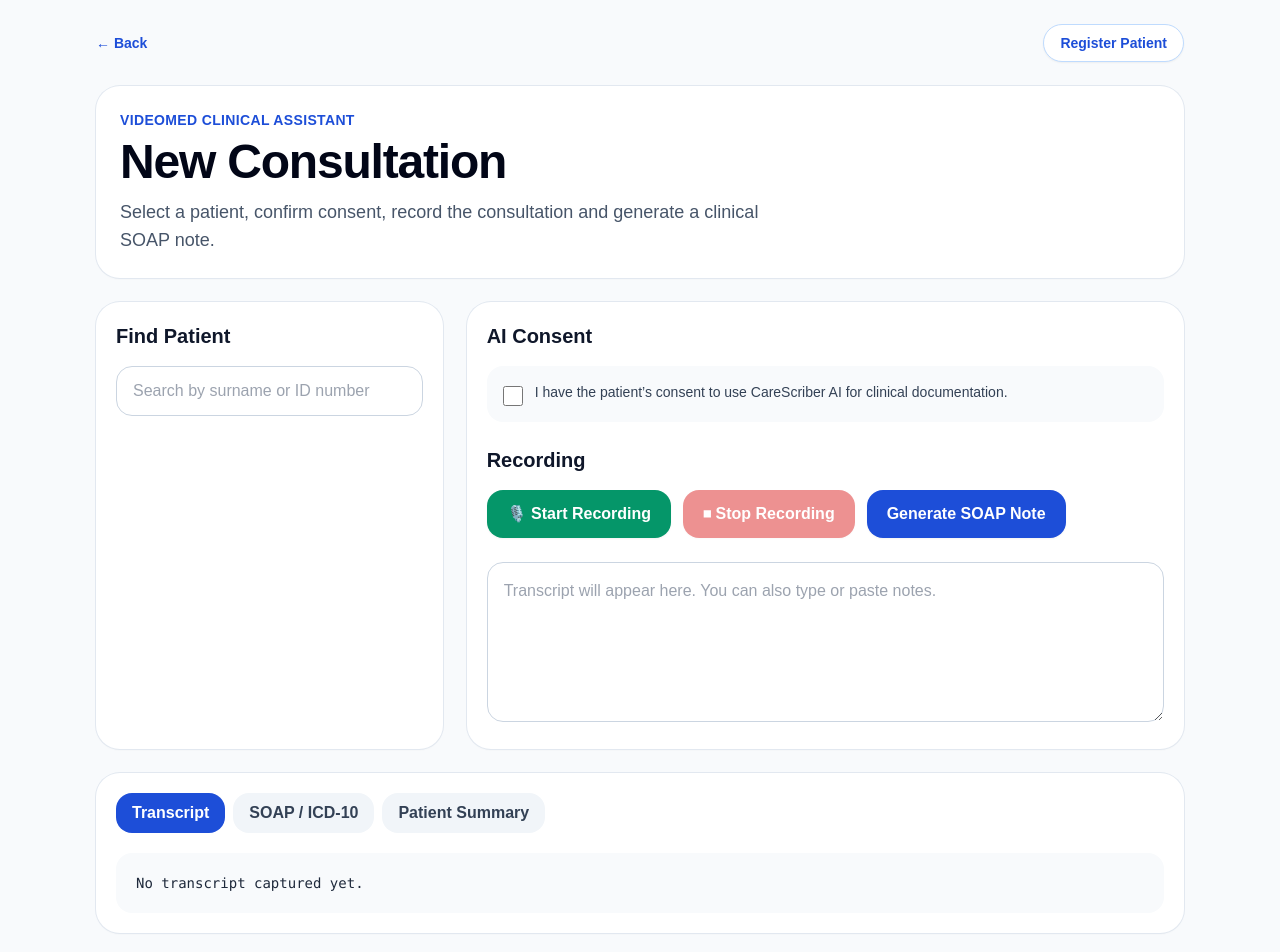
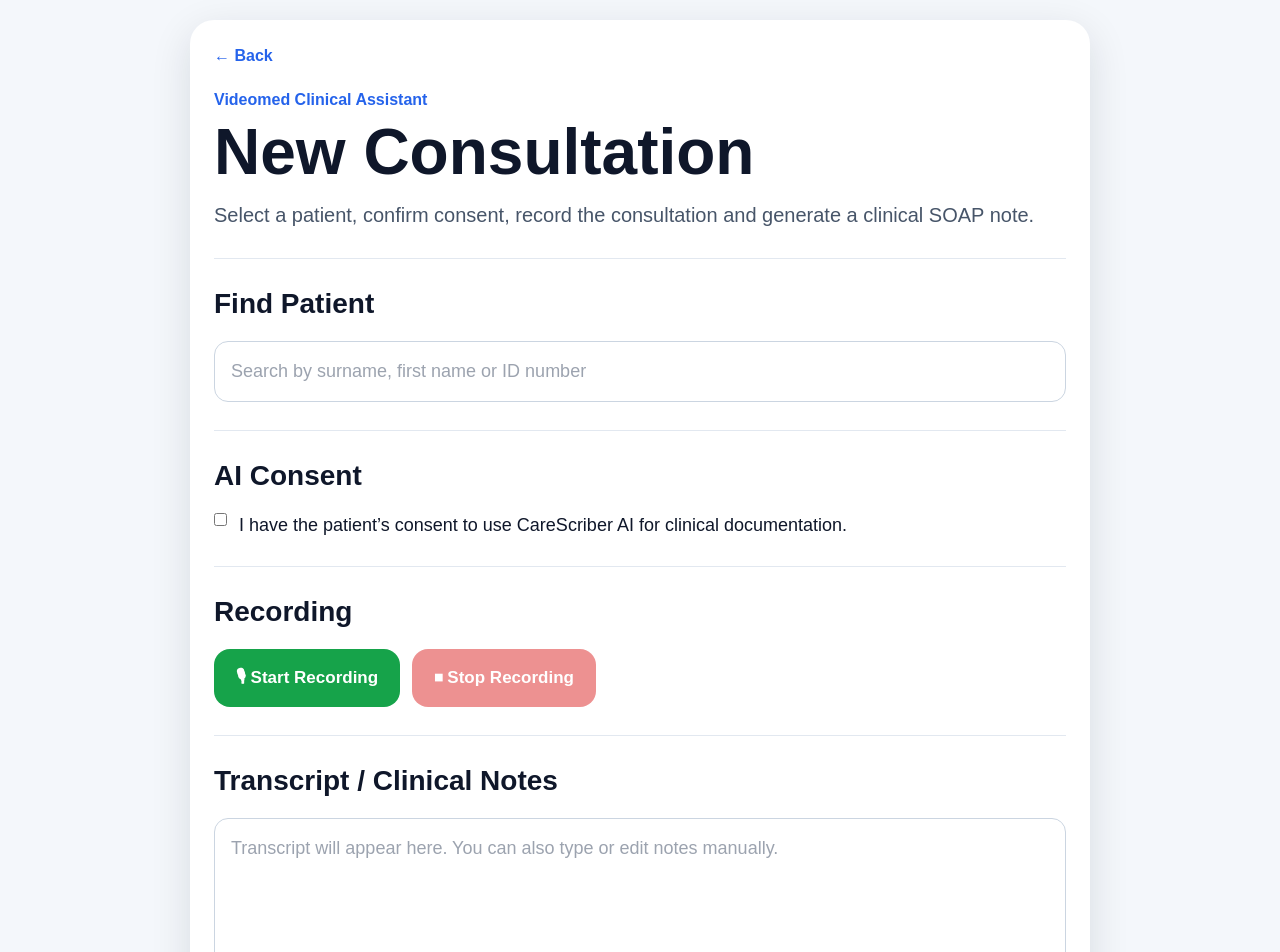
Before and after one commit to Siraajadams/Carescriber-, a Next.js app: page /consultation in a window 1280 px wide. Shown: the top 952 px of the page. Built offline with nearby package versions, Linux system fonts and the light colour scheme.

Commit message:
Update page.tsx

```diff
--- a/app/consultation/page.tsx
+++ b/app/consultation/page.tsx
@@ -1,7 +1,7 @@
 "use client";
 
+import { useEffect, useRef, useState } from "react";
 import Link from "next/link";
-import { useMemo, useRef, useState } from "react";
 
 type Patient = {
   firstName: string;
@@ -11,51 +11,37 @@ type Patient = {
   dob: string;
   gender: string;
   mobile: string;
+  email: string;
   medicalAid: string;
   allergies: string;
   currentMedicines: string;
 };
 
-const demoPatients: Patient[] = [
-  {
-    firstName: "Siraaj",
-    surname: "Adams",
-    idNumber: "8990",
-    age: "49",
-    dob: "1974-06-16",
-    gender: "Female",
-    mobile: "0827427073",
-    medicalAid: "Not captured",
-    allergies: "No known allergies",
-    currentMedicines: "Not captured",
-  },
-];
-
-export default function ConsultationPage() {
-  const recognitionRef = useRef<any>(null);
-
+export default function NewConsultationPage() {
+  const [patients, setPatients] = useState<Patient[]>([]);
   const [search, setSearch] = useState("");
   const [selectedPatient, setSelectedPatient] = useState<Patient | null>(null);
   const [consent, setConsent] = useState(false);
   const [recording, setRecording] = useState(false);
   const [transcript, setTranscript] = useState("");
-  const [clinicalNote, setClinicalNote] = useState("");
-  const [activeTab, setActiveTab] = useState<"transcript" | "soap" | "summary">(
-    "transcript"
-  );
+  const [note, setNote] = useState("");
   const [message, setMessage] = useState("");
 
-  const filteredPatients = useMemo(() => {
-    const q = search.toLowerCase().trim();
-    if (!q) return [];
+  const recognitionRef = useRef<any>(null);
 
-    return demoPatients.filter(
-      (p) =>
-        p.firstName.toLowerCase().includes(q) ||
+  useEffect(() => {
+    const saved = localStorage.getItem("carescriber_patients");
+    if (saved) setPatients(JSON.parse(saved));
+  }, []);
+
+  const filteredPatients = patients.filter((p) => {
+    const q = search.toLowerCase();
+    return (
       p.surname.toLowerCase().includes(q) ||
-        p.idNumber.toLowerCase().includes(q)
+      p.idNumber.toLowerCase().includes(q) ||
+      p.firstName.toLowerCase().includes(q)
     );
-  }, [search]);
+  });
 
   function startRecording() {
     setMessage("");
@@ -66,42 +52,35 @@ export default function ConsultationPage() {
 
     if (!SpeechRecognition) {
       setMessage(
-        "Microphone transcription is not supported on this browser. Please use Chrome, Edge, or Safari with microphone permission enabled."
+        "Microphone transcription is not supported on this browser. Please use Chrome or Safari with microphone permission enabled."
       );
-      return;
-    }
-
-    if (!consent) {
-      setMessage("Please confirm AI consent before recording.");
       return;
     }
 
     const recognition = new SpeechRecognition();
     recognition.continuous = true;
-    recognition.interimResults = true;
+    recognition.interimResults = false;
     recognition.lang = "en-ZA";
 
+    recognition.onresult = (event: any) => {
       let finalText = "";
 
-    recognition.onresult = (event: any) => {
-      let interimText = "";
-
       for (let i = event.resultIndex; i < event.results.length; i++) {
-        const text = event.results[i][0].transcript;
-
         if (event.results[i].isFinal) {
-          finalText += text + " ";
-        } else {
-          interimText += text;
+          finalText += event.results[i][0].transcript + " ";
         }
       }
 
-      setTranscript((finalText + interimText).trim());
+      if (finalText.trim()) {
+        setTranscript((prev) =>
+          `${prev} ${finalText}`.replace(/\s+/g, " ").trim()
+        );
+      }
     };
 
     recognition.onerror = () => {
       setMessage(
-        "Microphone permission denied or unavailable. Please allow microphone access in browser settings."
+        "Microphone permission denied or recording stopped by the browser."
       );
       setRecording(false);
     };
@@ -110,32 +89,23 @@ export default function ConsultationPage() {
       setRecording(false);
     };
 
+    recognitionRef.current = recognition;
     recognition.start();
-    recognitionRef.current = recognition;
     setRecording(true);
   }
 
   function stopRecording() {
-    if (recognitionRef.current) {
-      recognitionRef.current.stop();
-      recognitionRef.current = null;
-    }
-
+    recognitionRef.current?.stop();
     setRecording(false);
   }
 
-  function generateClinicalNote() {
+  function generateNote() {
     if (!selectedPatient) {
       setMessage("Please select a patient first.");
       return;
     }
 
-    if (!transcript.trim()) {
-      setMessage("Please record or type consultation notes first.");
-      return;
-    }
-
-    const note = `
+    const generated = `
 PATIENT SUMMARY
 Name: ${selectedPatient.firstName} ${selectedPatient.surname}
 ID Number: ${selectedPatient.idNumber}
@@ -143,20 +113,20 @@ Age: ${selectedPatient.age}
 DOB: ${selectedPatient.dob}
 Gender: ${selectedPatient.gender}
 Mobile: ${selectedPatient.mobile}
-Medical Aid: ${selectedPatient.medicalAid}
-Allergies: ${selectedPatient.allergies}
-Current Medicines: ${selectedPatient.currentMedicines}
+Medical Aid: ${selectedPatient.medicalAid || "Not captured"}
+Allergies: ${selectedPatient.allergies || "No known allergies"}
+Current Medicines: ${selectedPatient.currentMedicines || "Not captured"}
 
 CONSENT
 ${consent ? "Patient consented to AI-assisted clinical documentation." : "Consent not confirmed."}
 
 TRANSCRIPT
-${transcript}
+${transcript || "No transcript captured."}
 
 SOAP NOTE
 
 Subjective:
-- Patient reports: ${transcript}
+- Patient reports: ${transcript || "History to be completed."}
 
 Objective:
 - Examination findings to be completed by clinician.
@@ -164,11 +134,10 @@ Objective:
 
 Assessment:
 - Clinical impression pending clinician confirmation.
-- Consider differential diagnosis based on symptoms.
+- Consider ICD-10 coding.
 
 Plan:
 - Treatment plan to be confirmed by clinician.
-- Consider ICD-10 coding.
 - Consider prescription if clinically appropriate.
 - Provide patient education.
 - Arrange follow-up if required.
@@ -177,257 +146,304 @@ ICD-10 SUGGESTIONS
 - To be confirmed by clinician.
 
 TASKS
-- Review diagnosis.
-- Confirm treatment.
-- Complete patient counselling.
-- Arrange follow-up.
+- Review note.
+- Confirm diagnosis.
+- Confirm treatment plan.
+- Save consultation.
 `;
 
-    setClinicalNote(note.trim());
-    setActiveTab("soap");
-    setMessage("");
-  }
-
-  function copyNote() {
-    navigator.clipboard.writeText(clinicalNote);
-    setMessage("Clinical note copied.");
+    setNote(generated.trim());
   }
 
   return (
-    <main className="min-h-screen bg-slate-50 text-slate-900">
-      <div className="mx-auto max-w-6xl px-4 py-6 sm:px-6 lg:px-8">
-        <div className="mb-6 flex items-center justify-between">
-          <Link href="/" className="text-sm font-semibold text-blue-700">
+    <main style={styles.page}>
+      <div style={styles.card}>
+        <Link href="/" style={styles.back}>
           ← Back
         </Link>
 
-          <Link
-            href="/patients"
-            className="rounded-full border border-blue-200 bg-white px-4 py-2 text-sm font-semibold text-blue-700 shadow-sm"
-          >
-            Register Patient
-          </Link>
-        </div>
-
-        <section className="rounded-3xl bg-white p-6 shadow-sm ring-1 ring-slate-200">
-          <p className="text-sm font-semibold uppercase tracking-wide text-blue-700">
-            Videomed Clinical Assistant
+        <p style={styles.kicker}>Videomed Clinical Assistant</p>
+        <h1 style={styles.title}>New Consultation</h1>
+        <p style={styles.subtitle}>
+          Select a patient, confirm consent, record the consultation and generate
+          a clinical SOAP note.
         </p>
 
-          <h1 className="mt-2 text-4xl font-bold tracking-tight text-slate-950 sm:text-5xl">
-            New Consultation
-          </h1>
-
-          <p className="mt-3 max-w-2xl text-lg text-slate-600">
-            Select a patient, confirm consent, record the consultation and
-            generate a clinical SOAP note.
-          </p>
-        </section>
-
-        <div className="mt-6 grid gap-6 lg:grid-cols-3">
-          <section className="rounded-3xl bg-white p-5 shadow-sm ring-1 ring-slate-200 lg:col-span-1">
-            <h2 className="text-xl font-bold">Find Patient</h2>
+        <section style={styles.section}>
+          <h2 style={styles.heading}>Find Patient</h2>
 
           <input
             value={search}
             onChange={(e) => setSearch(e.target.value)}
-              placeholder="Search by surname or ID number"
-              className="mt-4 w-full rounded-2xl border border-slate-300 bg-white px-4 py-3 text-base outline-none focus:border-blue-500 focus:ring-4 focus:ring-blue-100"
+            placeholder="Search by surname, first name or ID number"
+            style={styles.input}
           />
 
-            <div className="mt-4 space-y-3">
-              {filteredPatients.map((patient) => (
+          {search && (
+            <div style={styles.results}>
+              {filteredPatients.length === 0 && (
+                <p style={styles.muted}>No matching patient found.</p>
+              )}
+
+              {filteredPatients.map((p, index) => (
                 <button
-                  key={patient.idNumber}
-                  onClick={() => setSelectedPatient(patient)}
-                  className="w-full rounded-2xl border border-slate-200 bg-slate-50 p-4 text-left hover:border-blue-400 hover:bg-blue-50"
+                  key={index}
+                  onClick={() => setSelectedPatient(p)}
+                  style={styles.patientButton}
                 >
-                  <p className="font-bold">
-                    {patient.firstName} {patient.surname}
-                  </p>
-                  <p className="text-sm text-slate-600">
-                    ID: {patient.idNumber} | Age: {patient.age} |{" "}
-                    {patient.gender}
-                  </p>
+                  <strong>
+                    {p.firstName} {p.surname}
+                  </strong>
+                  <br />
+                  ID: {p.idNumber} | Age: {p.age} | {p.gender}
                 </button>
               ))}
             </div>
+          )}
 
           {selectedPatient && (
-              <div className="mt-5 rounded-2xl bg-blue-50 p-4 ring-1 ring-blue-100">
-                <p className="text-sm font-semibold text-blue-700">
-                  Selected Patient
-                </p>
-                <p className="mt-1 text-lg font-bold">
+            <div style={styles.selected}>
+              Selected:{" "}
+              <strong>
                 {selectedPatient.firstName} {selectedPatient.surname}
-                </p>
-                <p className="text-sm text-slate-700">
-                  ID: {selectedPatient.idNumber}
-                </p>
-                <p className="text-sm text-slate-700">
-                  Age: {selectedPatient.age} | {selectedPatient.gender}
-                </p>
+              </strong>{" "}
+              | ID: {selectedPatient.idNumber}
             </div>
           )}
         </section>
 
-          <section className="rounded-3xl bg-white p-5 shadow-sm ring-1 ring-slate-200 lg:col-span-2">
-            <h2 className="text-xl font-bold">AI Consent</h2>
+        <section style={styles.section}>
+          <h2 style={styles.heading}>AI Consent</h2>
 
-            <label className="mt-4 flex gap-3 rounded-2xl bg-slate-50 p-4 text-sm font-medium text-slate-700">
+          <label style={styles.checkboxRow}>
             <input
               type="checkbox"
               checked={consent}
               onChange={(e) => setConsent(e.target.checked)}
-                className="mt-1 h-5 w-5"
             />
+            <span>
               I have the patient’s consent to use CareScriber AI for clinical
               documentation.
+            </span>
           </label>
+        </section>
 
-            <div className="mt-6">
-              <h2 className="text-xl font-bold">Recording</h2>
+        <section style={styles.section}>
+          <h2 style={styles.heading}>Recording</h2>
 
-              <div className="mt-4 flex flex-wrap gap-3">
+          <div style={styles.buttonRow}>
             <button
               onClick={startRecording}
               disabled={recording}
-                  className="rounded-2xl bg-emerald-600 px-5 py-3 font-bold text-white shadow-sm disabled:opacity-50"
+              style={{
+                ...styles.primaryButton,
+                opacity: recording ? 0.6 : 1,
+              }}
             >
-                  🎙️ Start Recording
+              🎙 Start Recording
             </button>
 
             <button
               onClick={stopRecording}
               disabled={!recording}
-                  className="rounded-2xl bg-red-600 px-5 py-3 font-bold text-white shadow-sm disabled:opacity-50"
+              style={{
+                ...styles.dangerButton,
+                opacity: !recording ? 0.5 : 1,
+              }}
             >
               ⏹ Stop Recording
             </button>
-
-                <button
-                  onClick={generateClinicalNote}
-                  className="rounded-2xl bg-blue-700 px-5 py-3 font-bold text-white shadow-sm"
-                >
-                  Generate SOAP Note
-                </button>
           </div>
 
-              {message && (
-                <div className="mt-4 rounded-2xl bg-blue-50 p-4 text-sm font-semibold text-blue-800">
-                  {message}
-                </div>
-              )}
-            </div>
+          {recording && <p style={styles.recording}>Recording in progress...</p>}
+          {message && <p style={styles.message}>{message}</p>}
+        </section>
 
-            <div className="mt-6">
+        <section style={styles.section}>
+          <h2 style={styles.heading}>Transcript / Clinical Notes</h2>
+
           <textarea
             value={transcript}
             onChange={(e) => setTranscript(e.target.value)}
-                placeholder="Transcript will appear here. You can also type or paste notes."
-                className="min-h-40 w-full rounded-2xl border border-slate-300 bg-white p-4 text-base outline-none focus:border-blue-500 focus:ring-4 focus:ring-blue-100"
+            placeholder="Transcript will appear here. You can also type or edit notes manually."
+            style={styles.textarea}
           />
-            </div>
+
+          <button onClick={generateNote} style={styles.secondaryButton}>
+            Generate SOAP Note
+          </button>
         </section>
-        </div>
 
-        <section className="mt-6 rounded-3xl bg-white p-5 shadow-sm ring-1 ring-slate-200">
-          <div className="flex flex-wrap gap-2">
-            <button
-              onClick={() => setActiveTab("transcript")}
-              className={`rounded-2xl px-4 py-2 font-bold ${
-                activeTab === "transcript"
-                  ? "bg-blue-700 text-white"
-                  : "bg-slate-100 text-slate-700"
-              }`}
-            >
-              Transcript
-            </button>
-
-            <button
-              onClick={() => setActiveTab("soap")}
-              className={`rounded-2xl px-4 py-2 font-bold ${
-                activeTab === "soap"
-                  ? "bg-blue-700 text-white"
-                  : "bg-slate-100 text-slate-700"
-              }`}
-            >
-              SOAP / ICD-10
-            </button>
-
-            <button
-              onClick={() => setActiveTab("summary")}
-              className={`rounded-2xl px-4 py-2 font-bold ${
-                activeTab === "summary"
-                  ? "bg-blue-700 text-white"
-                  : "bg-slate-100 text-slate-700"
-              }`}
-            >
-              Patient Summary
-            </button>
-          </div>
-
-          <div className="mt-5 rounded-2xl bg-slate-50 p-5">
-            {activeTab === "transcript" && (
-              <pre className="whitespace-pre-wrap text-sm text-slate-800">
-                {transcript || "No transcript captured yet."}
-              </pre>
+        {note && (
+          <section style={styles.noteBox}>
+            <h2 style={styles.heading}>Generated Clinical Note</h2>
+            <pre style={styles.pre}>{note}</pre>
+          </section>
         )}
-
-            {activeTab === "soap" && (
-              <>
-                <div className="mb-4 flex justify-end">
-                  <button
-                    onClick={copyNote}
-                    disabled={!clinicalNote}
-                    className="rounded-xl bg-slate-900 px-4 py-2 text-sm font-bold text-white disabled:opacity-50"
-                  >
-                    Copy Note
-                  </button>
-                </div>
-
-                <pre className="whitespace-pre-wrap text-sm leading-6 text-slate-800">
-                  {clinicalNote || "Generate a SOAP note to view output."}
-                </pre>
-              </>
-            )}
-
-            {activeTab === "summary" && (
-              <div>
-                {selectedPatient ? (
-                  <div className="grid gap-3 sm:grid-cols-2">
-                    <Info label="Name" value={`${selectedPatient.firstName} ${selectedPatient.surname}`} />
-                    <Info label="ID Number" value={selectedPatient.idNumber} />
-                    <Info label="Age" value={selectedPatient.age} />
-                    <Info label="DOB" value={selectedPatient.dob} />
-                    <Info label="Gender" value={selectedPatient.gender} />
-                    <Info label="Mobile" value={selectedPatient.mobile} />
-                    <Info label="Medical Aid" value={selectedPatient.medicalAid} />
-                    <Info label="Allergies" value={selectedPatient.allergies} />
-                    <Info
-                      label="Current Medicines"
-                      value={selectedPatient.currentMedicines}
-                    />
-                  </div>
-                ) : (
-                  <p className="text-slate-600">No patient selected.</p>
-                )}
-              </div>
-            )}
-          </div>
-        </section>
       </div>
     </main>
   );
 }
 
-function Info({ label, value }: { label: string; value: string }) {
-  return (
-    <div className="rounded-2xl bg-white p-4 ring-1 ring-slate-200">
-      <p className="text-xs font-semibold uppercase tracking-wide text-slate-500">
-        {label}
-      </p>
-      <p className="mt-1 font-bold text-slate-900">{value}</p>
-    </div>
-  );
-}
+const styles: Record<string, React.CSSProperties> = {
+  page: {
+    minHeight: "100vh",
+    background: "#f4f7fb",
+    padding: "20px",
+    fontFamily:
+      "Arial, Helvetica, system-ui, -apple-system, BlinkMacSystemFont, sans-serif",
+    color: "#0f172a",
+  },
+  card: {
+    maxWidth: "900px",
+    margin: "0 auto",
+    background: "#ffffff",
+    borderRadius: "24px",
+    padding: "24px",
+    boxShadow: "0 12px 40px rgba(15, 23, 42, 0.12)",
+  },
+  back: {
+    display: "inline-block",
+    marginBottom: "20px",
+    color: "#2563eb",
+    textDecoration: "none",
+    fontWeight: 700,
+  },
+  kicker: {
+    color: "#2563eb",
+    fontWeight: 700,
+    marginBottom: "8px",
+  },
+  title: {
+    fontSize: "clamp(36px, 8vw, 64px)",
+    lineHeight: 1,
+    margin: "0 0 16px",
+    fontWeight: 800,
+  },
+  subtitle: {
+    fontSize: "20px",
+    color: "#475569",
+    marginBottom: "28px",
+    lineHeight: 1.5,
+  },
+  section: {
+    marginTop: "28px",
+    paddingTop: "24px",
+    borderTop: "1px solid #e2e8f0",
+  },
+  heading: {
+    fontSize: "28px",
+    marginBottom: "16px",
+    fontWeight: 800,
+  },
+  input: {
+    width: "100%",
+    padding: "16px",
+    borderRadius: "14px",
+    border: "1px solid #cbd5e1",
+    fontSize: "18px",
+    boxSizing: "border-box",
+  },
+  textarea: {
+    width: "100%",
+    minHeight: "160px",
+    padding: "16px",
+    borderRadius: "14px",
+    border: "1px solid #cbd5e1",
+    fontSize: "18px",
+    boxSizing: "border-box",
+    resize: "vertical",
+  },
+  results: {
+    marginTop: "12px",
+    display: "grid",
+    gap: "10px",
+  },
+  patientButton: {
+    textAlign: "left",
+    padding: "16px",
+    borderRadius: "14px",
+    border: "1px solid #bfdbfe",
+    background: "#eff6ff",
+    fontSize: "16px",
+    cursor: "pointer",
+  },
+  selected: {
+    marginTop: "14px",
+    padding: "14px",
+    borderRadius: "14px",
+    background: "#dcfce7",
+    color: "#166534",
+    fontSize: "16px",
+  },
+  checkboxRow: {
+    display: "flex",
+    gap: "12px",
+    alignItems: "flex-start",
+    fontSize: "18px",
+    lineHeight: 1.4,
+  },
+  buttonRow: {
+    display: "flex",
+    gap: "12px",
+    flexWrap: "wrap",
+  },
+  primaryButton: {
+    padding: "16px 22px",
+    borderRadius: "16px",
+    border: "none",
+    background: "#16a34a",
+    color: "#ffffff",
+    fontWeight: 800,
+    fontSize: "17px",
+  },
+  dangerButton: {
+    padding: "16px 22px",
+    borderRadius: "16px",
+    border: "none",
+    background: "#dc2626",
+    color: "#ffffff",
+    fontWeight: 800,
+    fontSize: "17px",
+  },
+  secondaryButton: {
+    marginTop: "14px",
+    padding: "16px 22px",
+    borderRadius: "16px",
+    border: "none",
+    background: "#2563eb",
+    color: "#ffffff",
+    fontWeight: 800,
+    fontSize: "17px",
+  },
+  recording: {
+    marginTop: "12px",
+    color: "#dc2626",
+    fontWeight: 700,
+  },
+  message: {
+    marginTop: "12px",
+    padding: "14px",
+    borderRadius: "14px",
+    background: "#dbeafe",
+    color: "#1e40af",
+    fontWeight: 700,
+  },
+  muted: {
+    color: "#64748b",
+  },
+  noteBox: {
+    marginTop: "28px",
+    padding: "20px",
+    borderRadius: "20px",
+    background: "#f8fafc",
+    border: "1px solid #e2e8f0",
+  },
+  pre: {
+    whiteSpace: "pre-wrap",
+    wordBreak: "break-word",
+    fontSize: "15px",
+    lineHeight: 1.6,
+    fontFamily: "Arial, Helvetica, sans-serif",
+  },
+};
```
Lines whose indentation alone changed are shown as unchanged.
